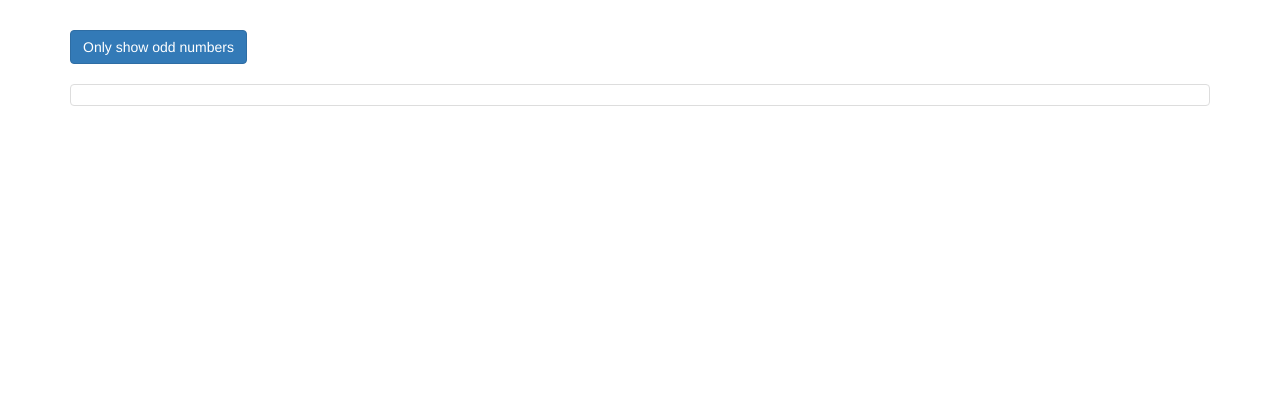
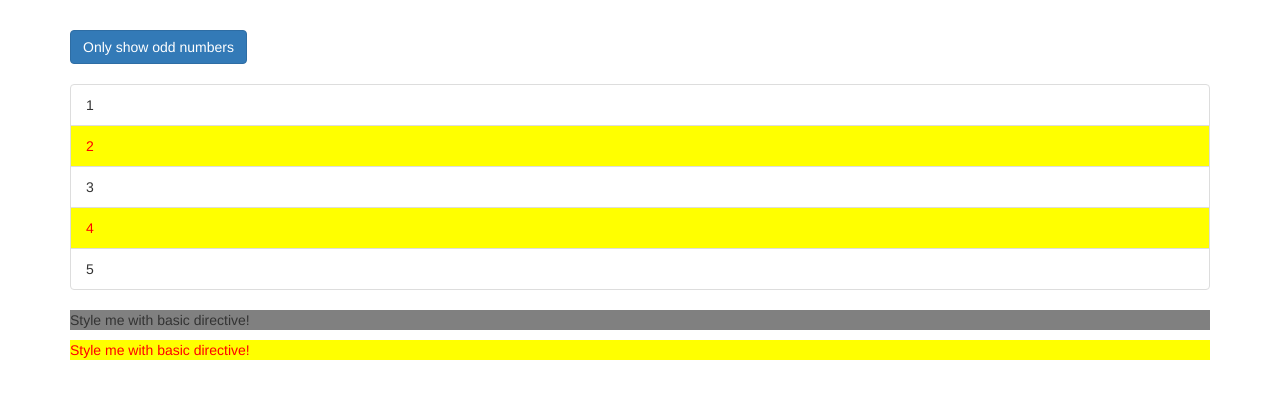
Before and after one commit to deskach/angular4, an Angular app: page / in a window 1280 px wide. Shown: the top 398 px of the page. Built offline with nearby package versions, Linux system fonts and the light colour scheme.

Commit message:
Attribute directives part done.

```diff
--- a/src/app/app.component.css
+++ b/src/app/app.component.css
@@ -1,3 +1,11 @@
 .container {
   margin-top: 30px;
 }
+
+.odd {
+  color: red;
+}
+
+.even {
+  color: green;
+}
--- a/src/app/app.component.html
+++ b/src/app/app.component.html
@@ -6,14 +6,29 @@
         (click)="onlyOdd = !onlyOdd">Only show odd numbers
       </button>
       <br><br>
-      <ul class="list-group">
-        <li
-          class="list-group-item">
-        </li>
-      </ul>
-      <ng-template [ngIf]="onlyOdd">
-        <p>Only odd</p>
+      <div *ngIf="!onlyOdd; else odd">
+        <ul class="list-group">
+          <li *ngFor="let number of numbers"
+              [ngClass]="{odd: number % 2 === 0}"
+              [ngStyle]="{backgroundColor: number %2 === 0 ? 'yellow': 'transparent'}"
+              class="list-group-item">
+            {{number}}
+          </li>
+        </ul>
+      </div>
+      <ng-template #odd>
+        <ul class="list-group">
+          <li *ngFor="let number of oddNumbers"
+              [ngClass]="{even: number % 2 !== 0}"
+              class="list-group-item">
+            {{number}}
+          </li>
+        </ul>
       </ng-template>
+      <p appBasicHighlight>Style me with basic directive!</p>
+      <p [appBetterHighlight]="'test'" [defaultColor]="'yellow'" [highlightColor]="'red'">
+        Style me with basic directive!
+      </p>
     </div>
   </div>
 </div>
--- a/src/app/app.component.ts
+++ b/src/app/app.component.ts
@@ -7,5 +7,7 @@ import {Component} from '@angular/core';
 })
 export class AppComponent {
   numbers = [1, 2, 3, 4, 5];
+  oddNumbers = this.numbers.filter(n => n % 2 === 1);
+  evenNumbers = this.numbers.filter(n => n % 2 === 0);
   onlyOdd = false;
 }
--- a/src/app/app.module.ts
+++ b/src/app/app.module.ts
@@ -4,10 +4,14 @@ import {FormsModule} from '@angular/forms';
 import {HttpModule} from '@angular/http';
 
 import {AppComponent} from './app.component';
+import {BasicHighlightDirective} from "./basic-highlight/basic-highlight.directive";
+import {BetterHighlightDirective} from './better-highlight/better-highlight.directive';
 
 @NgModule({
   declarations: [
-    AppComponent
+    AppComponent,
+    BasicHighlightDirective,
+    BetterHighlightDirective,
   ],
   imports: [
     BrowserModule,
--- /dev/null
+++ b/src/app/basic-highlight/basic-highlight.directive.ts
@@ -0,0 +1,13 @@
+import {Directive, ElementRef, OnInit} from '@angular/core';
+
+@Directive({
+  selector: '[appBasicHighlight]'
+})
+export class BasicHighlightDirective implements OnInit {
+  constructor(private elementRef: ElementRef) {
+  }
+
+  ngOnInit() {
+    this.elementRef.nativeElement.style.backgroundColor = 'grey';
+  }
+}
--- /dev/null
+++ b/src/app/better-highlight/better-highlight.directive.ts
@@ -0,0 +1,32 @@
+import {Directive, ElementRef, HostBinding, HostListener, Input, OnInit, Renderer2} from '@angular/core';
+
+@Directive({
+  selector: '[appBetterHighlight]'
+})
+export class BetterHighlightDirective implements OnInit {
+  @Input() defaultColor: string = 'white';
+  @HostBinding('style.backgroundColor') backgroundColor: string = this.defaultColor;
+  @Input() highlightColor: string = 'blue';
+  @Input('appBetterHighlight') value: string = '';
+
+  constructor(private elRef: ElementRef, private renderer: Renderer2) {
+  }
+
+  ngOnInit() {
+    this.mouseleave(null);
+
+    console.log(`The value bound to the directive itself is ${this.value}`);
+  }
+
+  @HostListener('mouseenter')
+  mouseover(eventData: Event) {
+    this.renderer.setStyle(this.elRef.nativeElement, 'color', this.defaultColor);
+    this.backgroundColor = this.highlightColor;
+  }
+
+  @HostListener('mouseleave')
+  mouseleave(eventData: Event) {
+    this.renderer.setStyle(this.elRef.nativeElement, 'color', this.highlightColor);
+    this.backgroundColor = this.defaultColor;
+  }
+}
```
